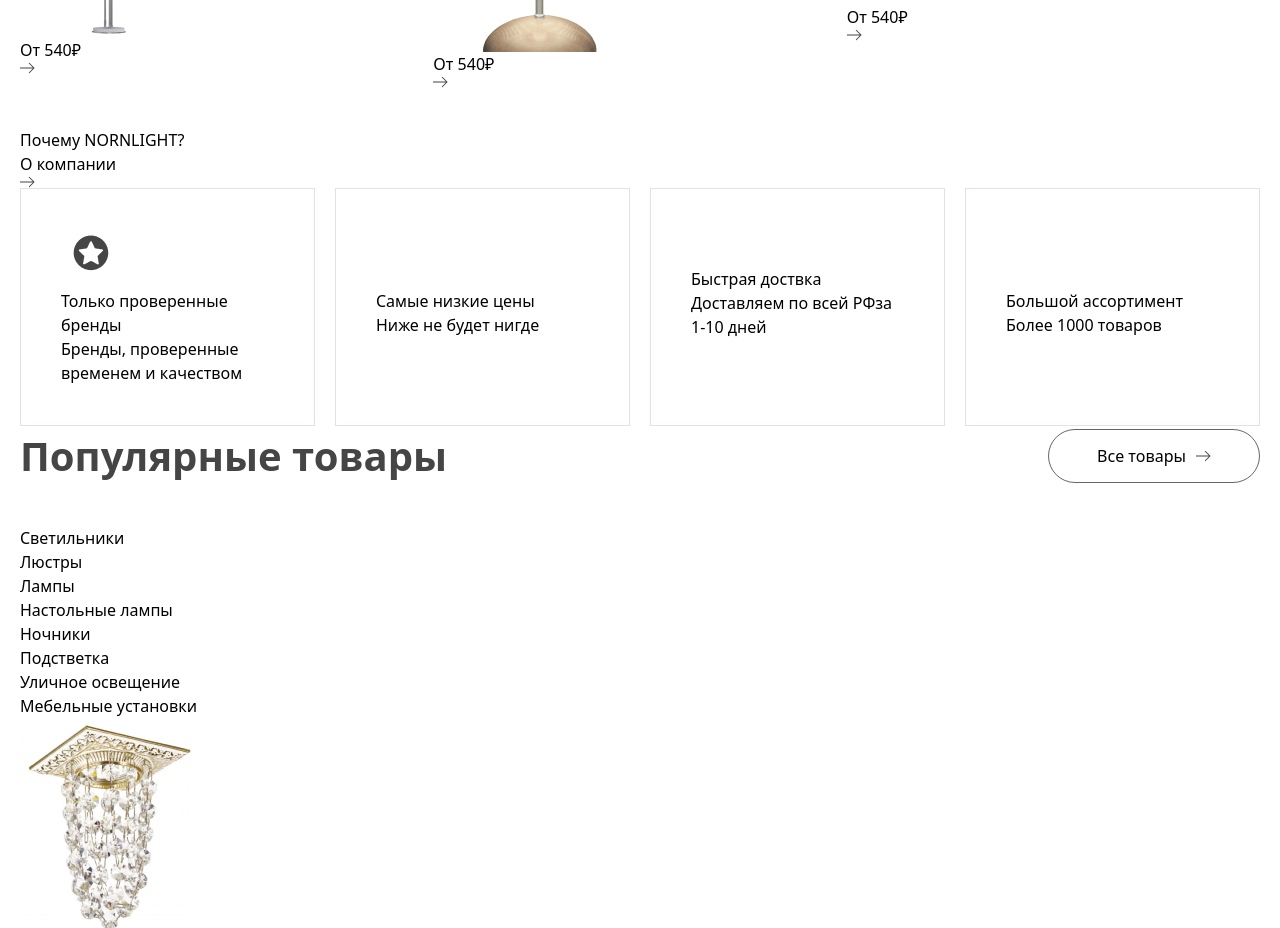
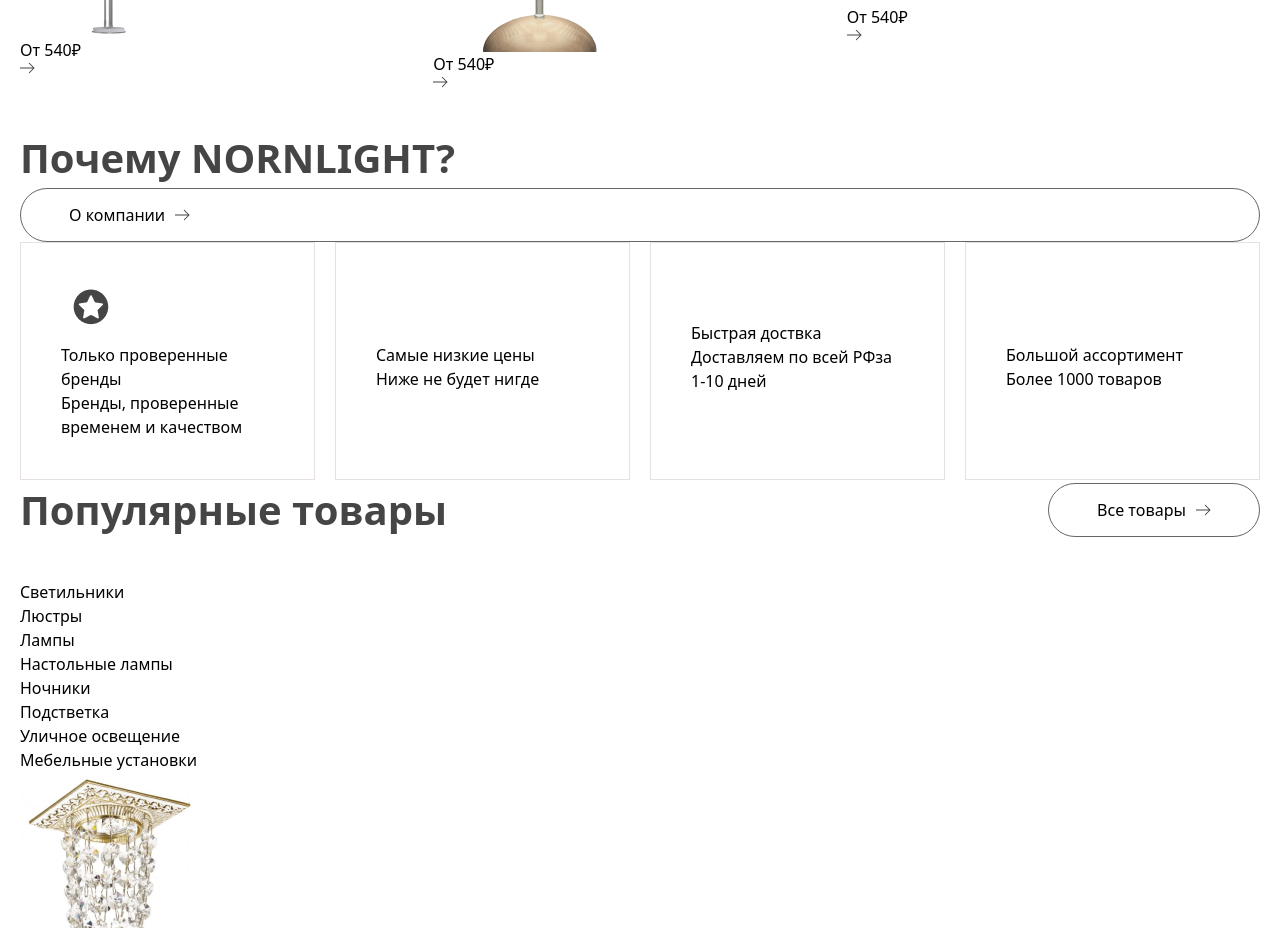
Before and after one commit to DasturchiQurbonboyev/Bitiruv-imtihon, a React (Vite) app: page / in a window 1280 px wide. Shown: the part 1560-2488 px from the top of the page. Built offline with nearby package versions, Linux system fonts and the light colour scheme.

Commit message:
cdcdczdczdc

```diff
--- a/src/components/nornlightt/NornLight.css
+++ b/src/components/nornlightt/NornLight.css
@@ -15,21 +15,36 @@
 }
 
 
+.night__bnt__top {
+    display: flex;
+    align-items: center;
+    gap: 10px;
+    border: 1px solid #666;
+    border-radius: 100px;
+    padding: 14px 48px;
+}
+
+.norn__title {
+    font-size: 40px;
+    color: #454545;
+    font-weight: 700;
+}
+
 
 
 @media (max-width:1080px) {
     .norn__light {
         grid-template-columns: repeat(3, 1fr);
     }
+
+    .night__bnt {
+        margin: 40px 0;
+    }
 }
 
 @media (max-width:880px) {
     .norn__light {
         grid-template-columns: repeat(2, 1fr);
-    }
-
-    .night__bnt__top {
-        display: none;
     }
 
     .night__bnt {
@@ -43,12 +58,29 @@
         width: 100%;
     }
 
+    .norn__title {
+        font-size: 30px;
+    }
+
 }
 
 @media (max-width:600px) {
     .norn__light__item {
         padding: 20px;
     }
+
+    .norn__title {
+        font-size: 28px;
+    }
+
+    .night__bnt__top {
+        display: none;
+    }
+
+    .night__bnt {
+        display: flex;
+    }
+
 }
 
 @media (max-width:530px) {
--- a/src/components/nornlightt/NornLight.jsx
+++ b/src/components/nornlightt/NornLight.jsx
@@ -7,7 +7,7 @@
 import { Link } from 'react-router-dom'
 import './NornLight.css'
 
-const NornLight = () => {
+const NornLight = ({ hidden }) => {
 
 
     let nights = [
@@ -40,11 +40,11 @@
         <div className='kontainer'>
             <div className='pt-[50px]'>
                 <div className='flex items-center justify-between pb-[40px]'>
-                    <h2 className='text-[#454545] text-[40px] font-[700] '>
+                    <h2 className=' norn__title  '>
                         Почему NORNLIGHT?
                     </h2>
                     {/* <Link> */}
-                    <div className='night__bnt__top border rounded-[100px] px-[48px] py-[14px] flex items-center gap-[10px]'>
+                    <div className={` night__bnt__top `}>
                         <p className='text-[#454545] text-[16px] font-[500]   '>О компании</p>
                         <img src={buttonimg} alt="button" />
                     </div>
@@ -65,7 +65,7 @@
                         ))
                     }
                 </div>
-                <div className='night__bnt border rounded-[100px] px-[48px] py-[14px] flex items-center gap-[10px]'>
+                <div className='night__bnt border rounded-[100px] px-[48px] py-[14px]  items-center gap-[10px]'>
                     <p className='text-[#454545] text-[16px] font-[500]   '>О компании</p>
                     <img src={buttonimg} alt="button" />
                 </div>
--- a/src/page/home/Home.jsx
+++ b/src/page/home/Home.jsx
@@ -12,7 +12,7 @@
         <div>
             <Hero />
             <HeroKatalog count={6} klass={""} />
-            <NornLight />
+            <NornLight hidden={"hidden"} />
             <Products />
             <Brend />
             <Blog count={3} hidden={""} />
```
